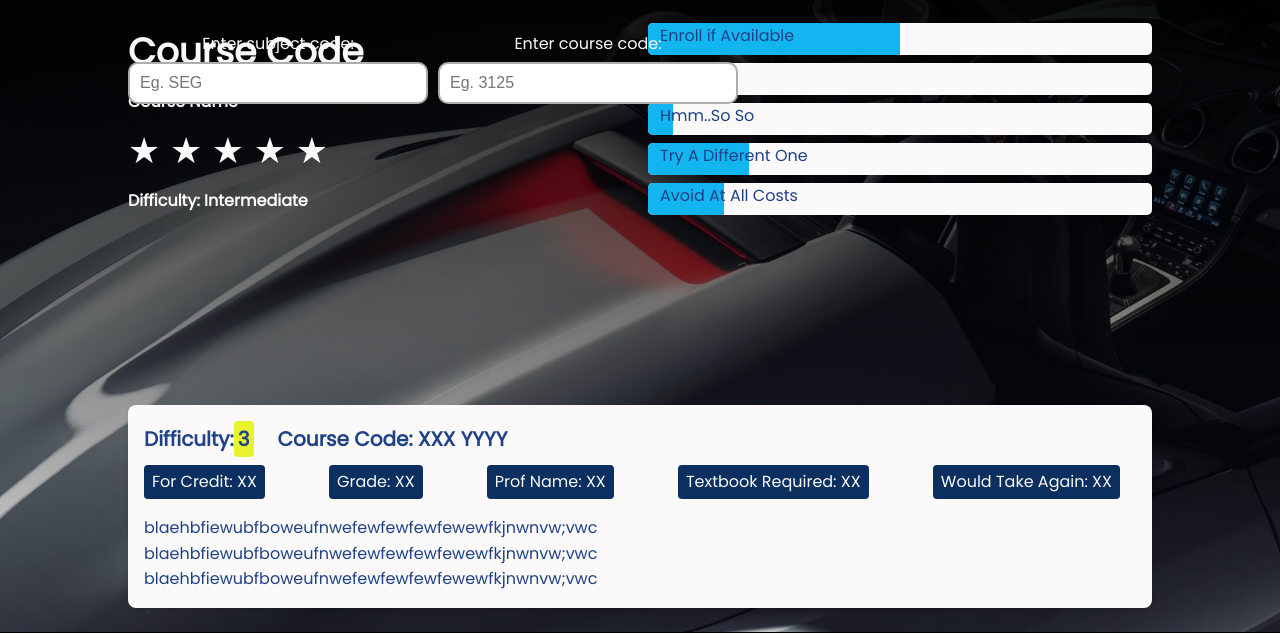
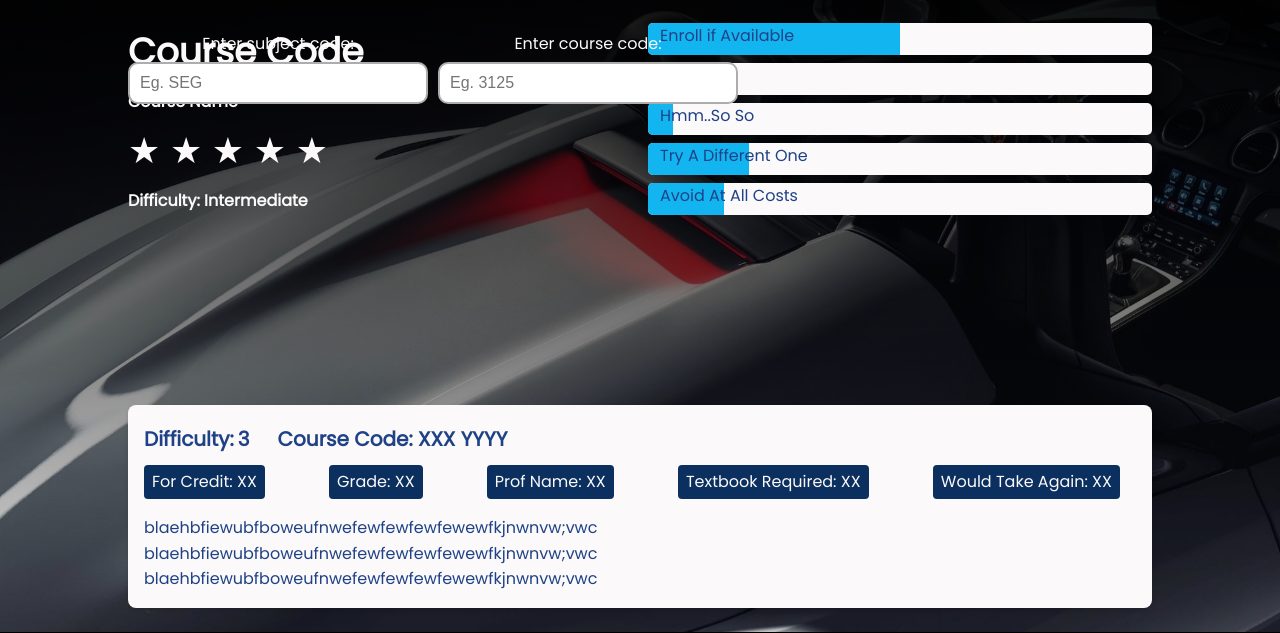
Before and after one commit to mehtameet12/RateMyCourse, a Django app: page /results/ in a window 1280 px wide. Shown: the part 73-706 px from the top of the page. Run offline with Django 4.2, Linux system fonts and the light colour scheme; some libraries are stand-ins or nearby versions.

Commit message:
minor fix
Commented the highlighted color in the card.

```diff
--- a/RateMyCourse/static/Css/styles.css
+++ b/RateMyCourse/static/Css/styles.css
@@ -706,7 +706,7 @@ img{
 
 }
 .highlighted-number {
-    background-color: var(--first-color-cardHighlights);
+    /* background-color: var(--first-color-cardHighlights); */
     padding: 2px 4px;
     border-radius: 4px;
     margin-right: var(--mb-3);
```
